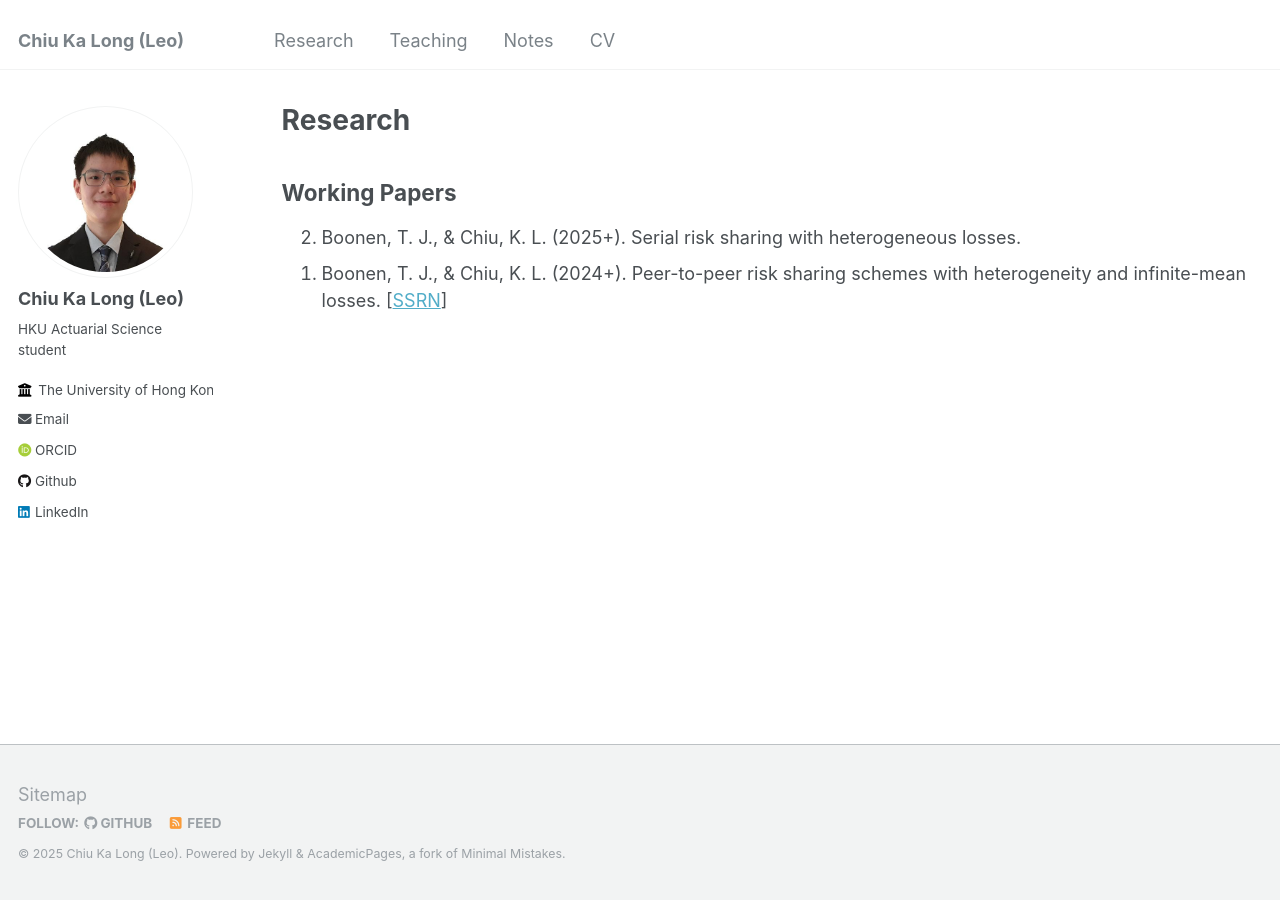
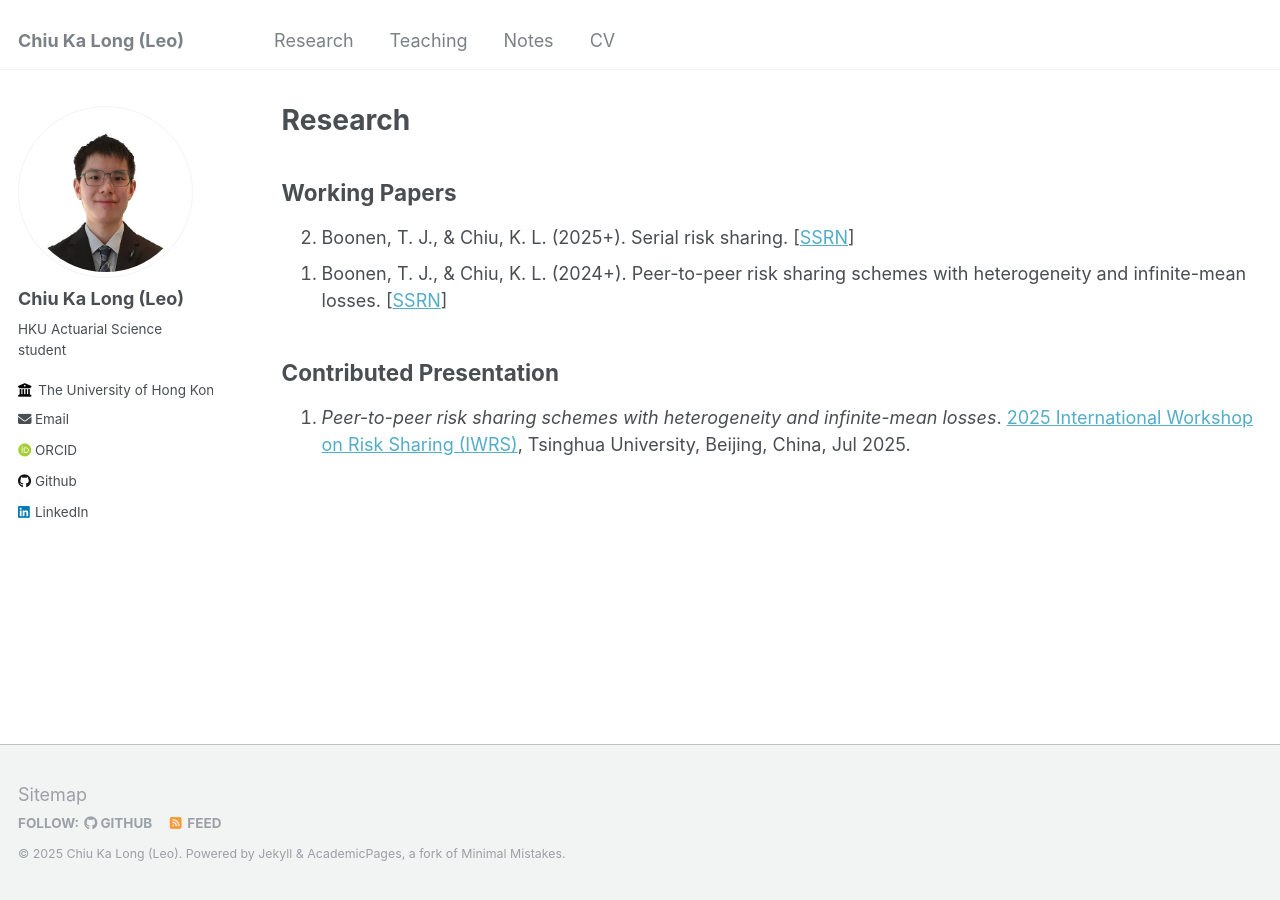
Before and after one commit to leochiukl/leochiukl.github.io, a Jekyll site: the page built from _pages/research.md, in a window 1280 px wide. Built offline with Jekyll 4.4.1, drawn with Linux system fonts in a browser that asks for light colours; some web fonts are replaced.

Commit message:
Update research and cv

```diff
--- a/_pages/research.md
+++ b/_pages/research.md
@@ -7,6 +7,10 @@ permalink: /research/
 {% include base_path %}
 
 ## Working Papers
-0. Boonen, T. J., & Chiu, K. L. (2025+). Serial risk sharing with heterogeneous losses.
+0. Boonen, T. J., & Chiu, K. L. (2025+). Serial risk sharing. [[SSRN](https://papers.ssrn.com/abstract=5373316)]
 0. Boonen, T. J., & Chiu, K. L. (2024+). Peer-to-peer risk sharing schemes with heterogeneity and infinite-mean losses. [[SSRN](https://papers.ssrn.com/abstract=5013193)]
 {: reversed="reversed"}
+
+## Contributed Presentation
+0. _Peer-to-peer risk sharing schemes with heterogeneity and infinite-mean losses_. [2025 International Workshop on Risk Sharing (IWRS)](https://www.keaipublishing.com/en/journals/risk-sciences/event/2025-international-workshop-on-risk-sharing-iwrs/), Tsinghua University, Beijing, China, Jul 2025.
+{: reversed="reversed"}
```
Also changed, not shown: _pages/cv.md (+3 -1 lines).
